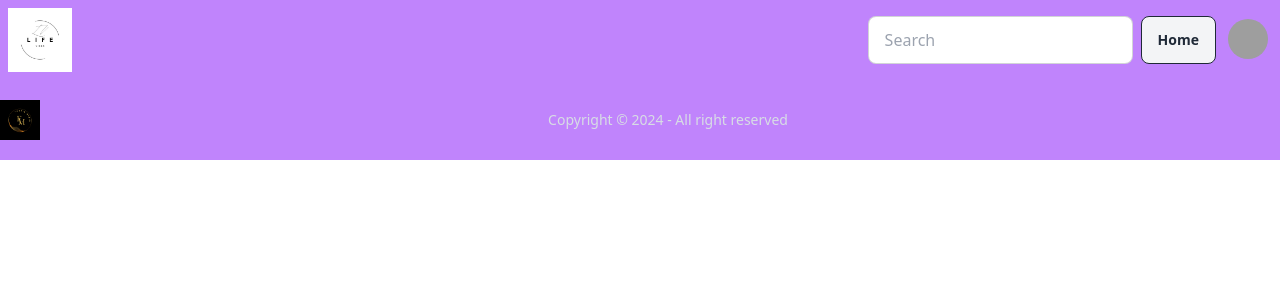
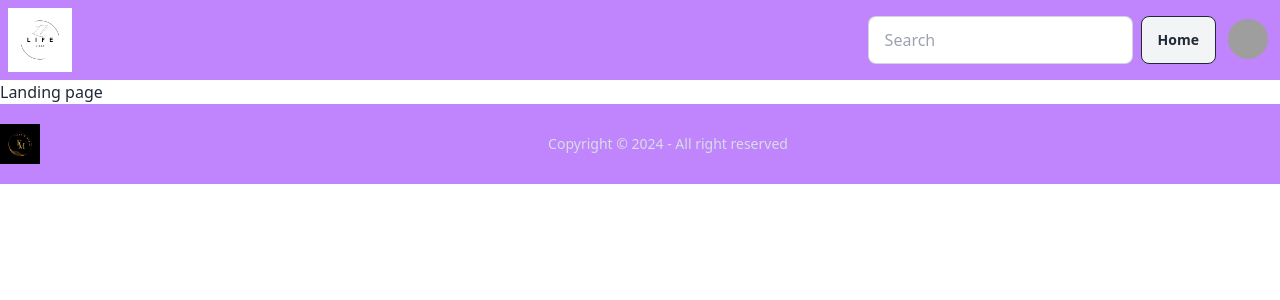
Before and after one commit to matthieuGravy/book-face, a React (Vite) app in the folder front/: page /LandingPage in a window 1280 px wide. Shown: the top 300 px of the page. Built offline with nearby package versions, Linux system fonts and the light colour scheme; grey boxes are pictures that could not be loaded.

Commit message:
changanime

```diff
--- a/front/src/App.jsx
+++ b/front/src/App.jsx
@@ -8,7 +8,7 @@ import React from "react";
 import Profile from "./components/Profile";
 import PasswordRecovery from "./components/PasswordRecovery";
 import Home from "./components/Home";
-
+import LandingPage from "./components/LandingPage";
 const App = () => {
   return (
     <Router>
@@ -19,6 +19,7 @@ const App = () => {
         <Route path="Login" element={<Login />} />
         <Route path="PasswordRecovery" element={<PasswordRecovery />} />
         <Route path="/" element={<Home />} />
+        <Route path="LandingPage" element={<LandingPage />} />
       </Routes>
       <Footer />
     </Router>
--- a/front/src/components/Home.jsx
+++ b/front/src/components/Home.jsx
@@ -119,7 +119,7 @@ class Home extends Component {
         </h1>
 
         <button
-          className={` animate-pulse fixed top-20 right-8 p-4 text-white bg-fuchsia-500 rounded-full text-sm md:text-base ${isSidebarOpen ? 'opacity-40' : 'opacity-100'}`}
+          className={`hover:animate-spin fixed top-20 right-8 p-4 text-white bg-fuchsia-500 rounded-full text-sm md:text-base ${isSidebarOpen ? 'bg-opacity-20' : 'bg-opacity-30'}`}
           onClick={this.handleToggleSidebar}
         >
           {isSidebarOpen ? 'Fermer' : 'Menu'}
@@ -171,14 +171,15 @@ class Home extends Component {
 
         <div className="mt-12 mb-4 w-full md:w-1/2 mx-auto bg-fuchsia-900 rounded" style={{ boxShadow: '0px 0px 10px rgba(255, 255, 255, 0.7)' }}>
           <div className="flex flex-col mb-4">
-            <label htmlFor="newPostContent" className="text-lg mr-2">
+            <label htmlFor="newPostContent" className="text-lg mr-2 ">
               NOUVEAU POST :
             </label>
             <textarea
               id="newPostContent"
               value={newPostContent}
               onChange={(e) => this.handleNewPostChange(e, 'newPostContent')}
-              className="p-2 border border-white rounded text-black bg-gray-200 mb-4 w-full"
+              className="w-3/4 p-2 border border-white rounded text-black bg-gray-200 mb-4 w-full flex justify-center items-center"
+
             />
           </div>
 
--- /dev/null
+++ b/front/src/components/LandingPage.jsx
@@ -0,0 +1,9 @@
+import React, { Component } from 'react';
+
+const LandingPage =() => {
+    return(
+    <div>
+    <h1>Landing page</h1>
+    </div>)};
+
+export default LandingPage;
```
